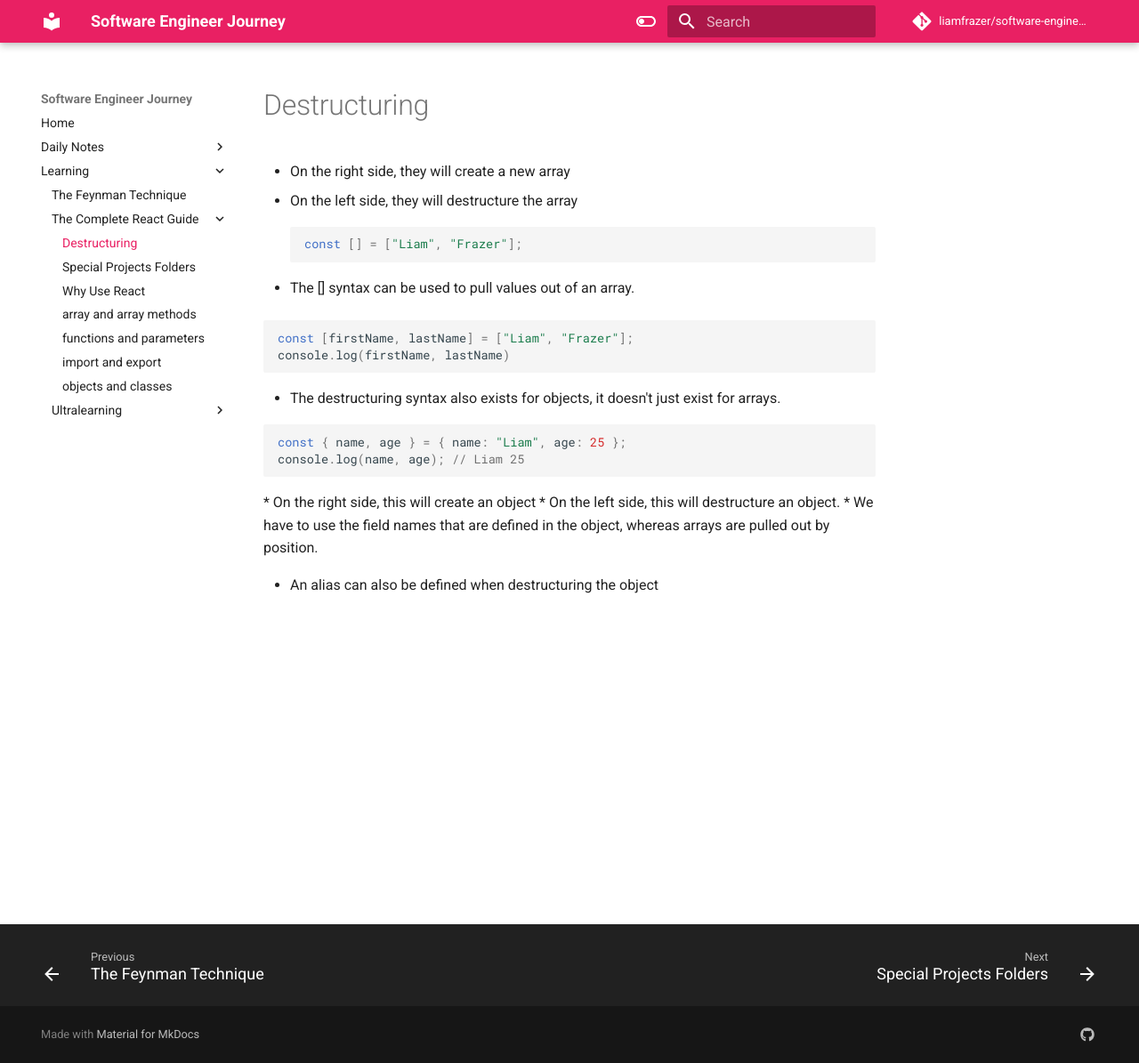
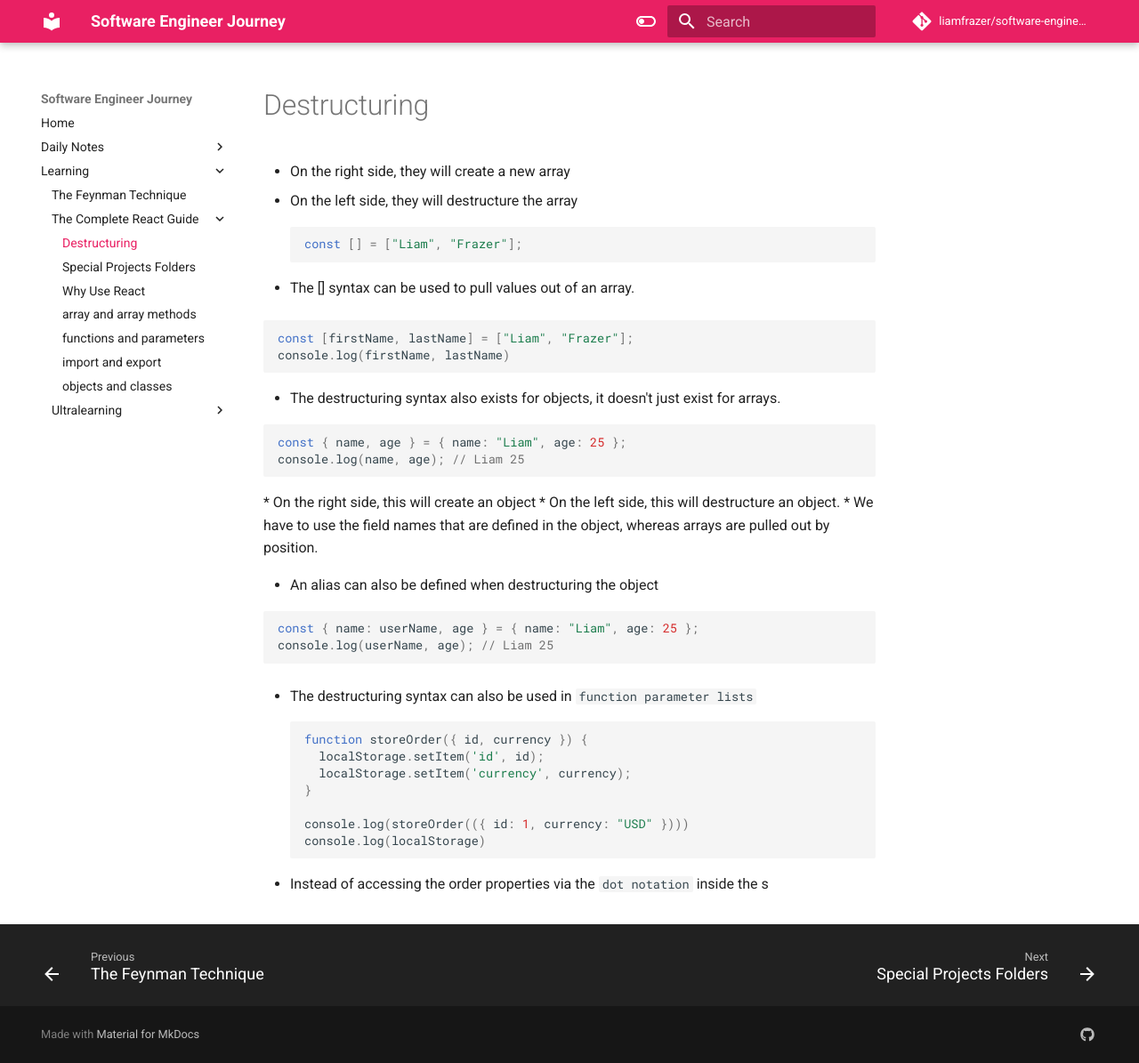
Before and after one commit to liamfrazer/software-engineer-journey, an MkDocs documentation site: the page built from docs/Learning/The Complete React Guide/Destructuring.md, in a window 1280 px wide and 1195 px high. Shown: the whole window at 89% size. Built offline with MkDocs 1.6.1 and Material for MkDocs 9.7.7, drawn with Linux system fonts in a browser that asks for light colours; comment, search, counter and statistics services are not loaded.

Commit message:
vault backup: 2023-12-10 13:08:00

````diff
--- a/docs/Learning/The Complete React Guide/Destructuring.md
+++ b/docs/Learning/The Complete React Guide/Destructuring.md
@@ -4,6 +4,7 @@ tags:
   - destructuring
   - arrays
   - objects
+  - function-parameter
 ---
 # Destructuring
 
@@ -31,3 +32,21 @@ console.log(name, age); // Liam 25
 * We have to use the field names that are defined in the object, whereas arrays are pulled out by position.
 
 * An alias can also be defined when destructuring the object
+
+```js
+const { name: userName, age } = { name: "Liam", age: 25 };
+console.log(userName, age); // Liam 25
+```
+
+* The destructuring syntax can also be used in `function parameter lists`
+```js
+function storeOrder({ id, currency }) {
+  localStorage.setItem('id', id);
+  localStorage.setItem('currency', currency);
+}
+
+console.log(storeOrder(({ id: 1, currency: "USD" })))
+console.log(localStorage)
+```
+
+* Instead of accessing the order properties via the `dot notation` inside the s
````
